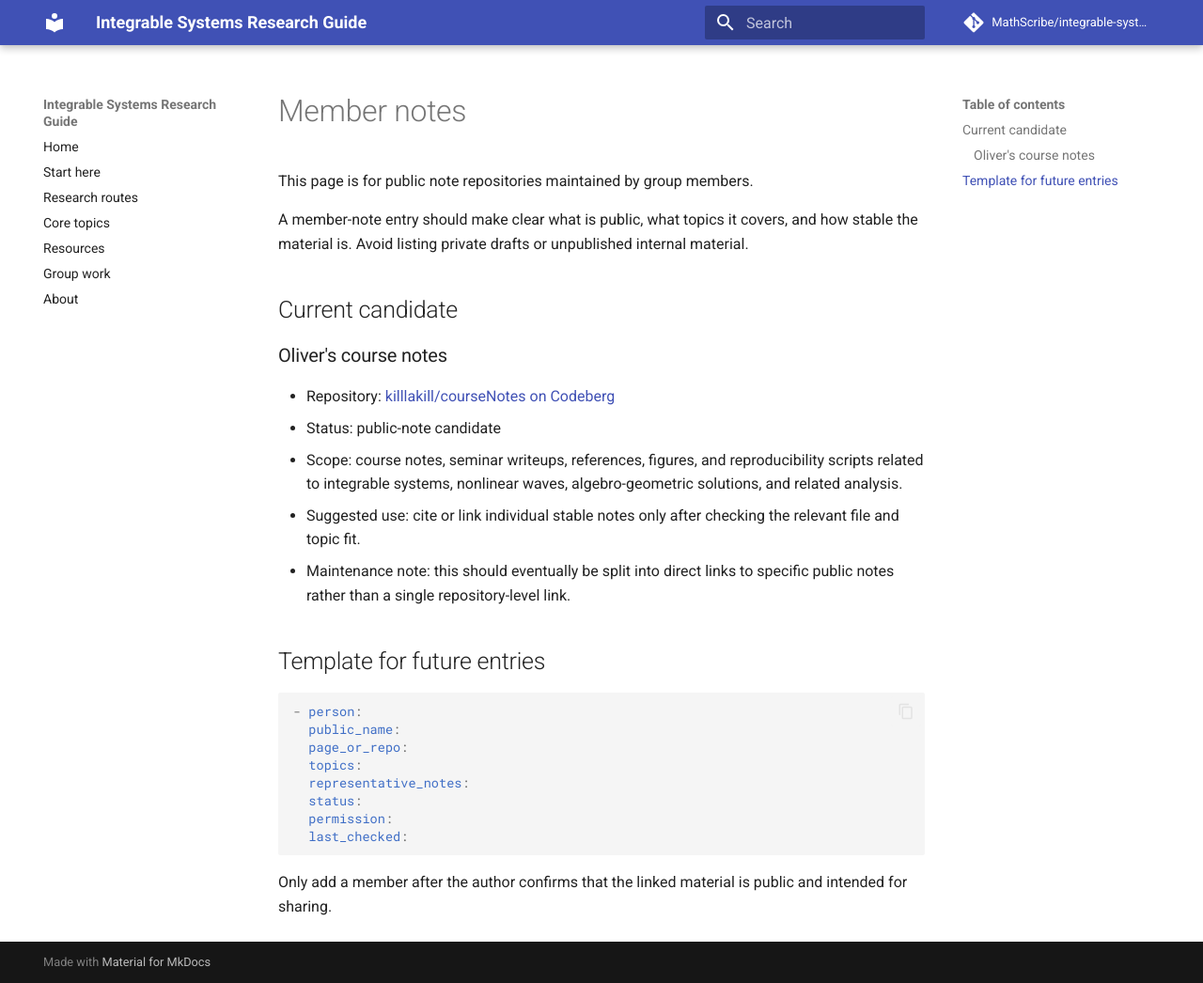
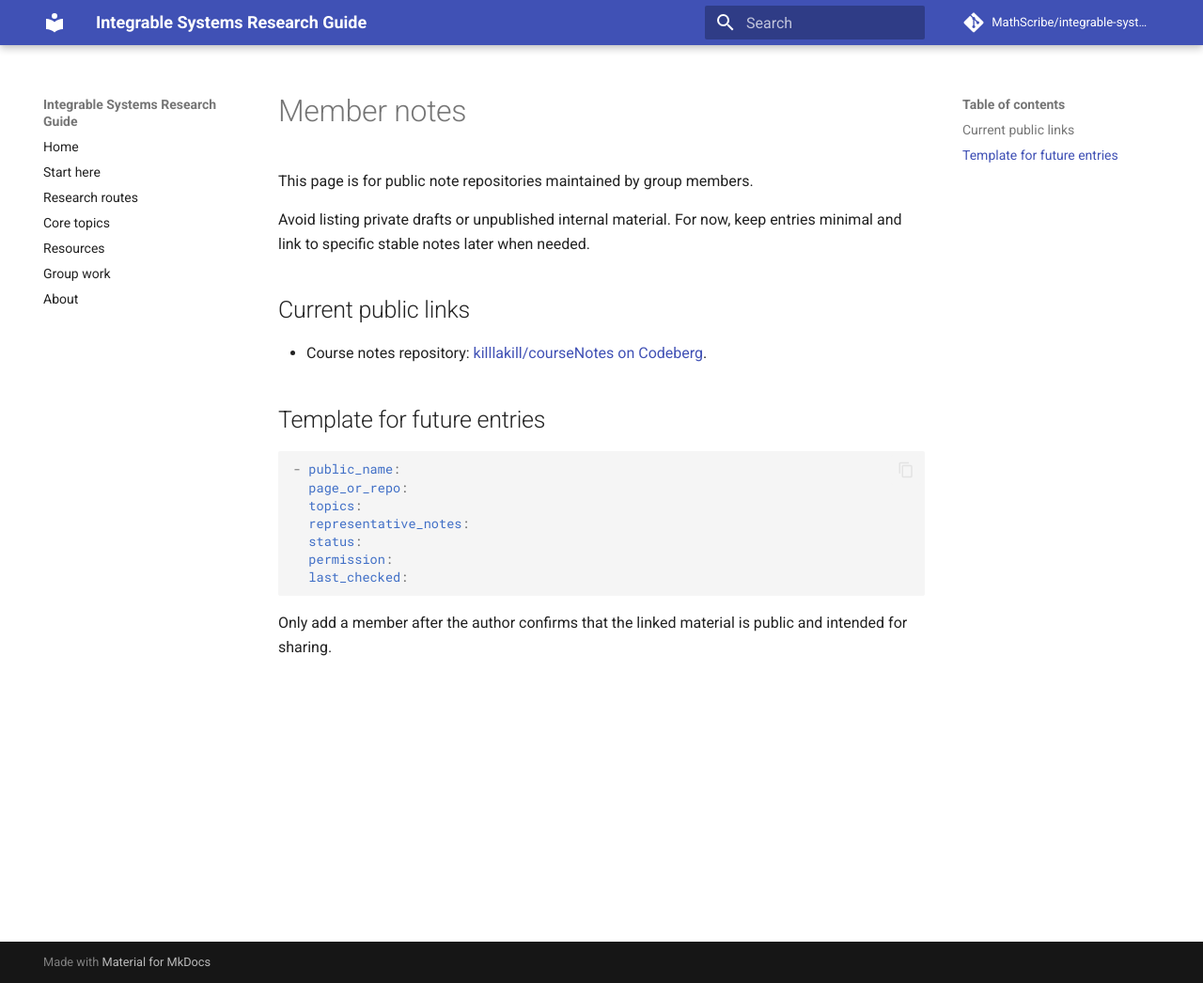
Before and after one commit to MathScribe/integrable-systems-guide, an MkDocs documentation site: the page built from docs/group/member-notes.md, in a window 1280 px wide and 1046 px high. Shown: the whole window at 94% size. Built offline with MkDocs 1.6.1 and Material for MkDocs 9.7.7, drawn with Linux system fonts in a browser that asks for light colours; comment, search, counter and statistics services are not loaded.

Commit message:
Simplify member notes entry

````diff
--- a/docs/group/member-notes.md
+++ b/docs/group/member-notes.md
@@ -2,23 +2,16 @@
 
 This page is for public note repositories maintained by group members.
 
-A member-note entry should make clear what is public, what topics it covers, and how stable the material is. Avoid listing private drafts or unpublished internal material.
+Avoid listing private drafts or unpublished internal material. For now, keep entries minimal and link to specific stable notes later when needed.
 
-## Current candidate
+## Current public links
 
-### Oliver's course notes
-
-- Repository: [killlakill/courseNotes on Codeberg](https://codeberg.org/killlakill/courseNotes)
-- Status: public-note candidate
-- Scope: course notes, seminar writeups, references, figures, and reproducibility scripts related to integrable systems, nonlinear waves, algebro-geometric solutions, and related analysis.
-- Suggested use: cite or link individual stable notes only after checking the relevant file and topic fit.
-- Maintenance note: this should eventually be split into direct links to specific public notes rather than a single repository-level link.
+- Course notes repository: [killlakill/courseNotes on Codeberg](https://codeberg.org/killlakill/courseNotes).
 
 ## Template for future entries
 
 ```yaml
-- person:
-  public_name:
+- public_name:
   page_or_repo:
   topics:
   representative_notes:
````
